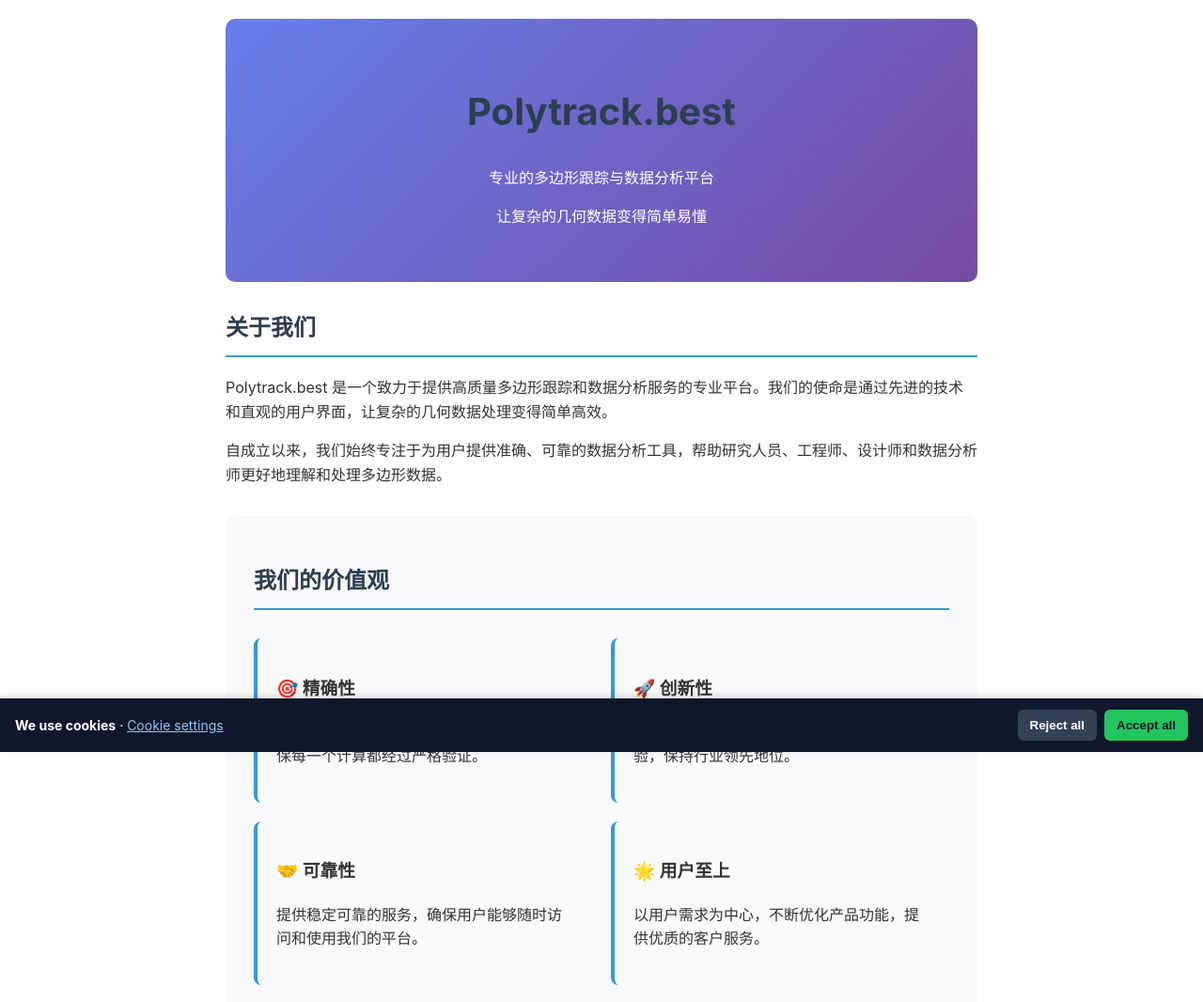
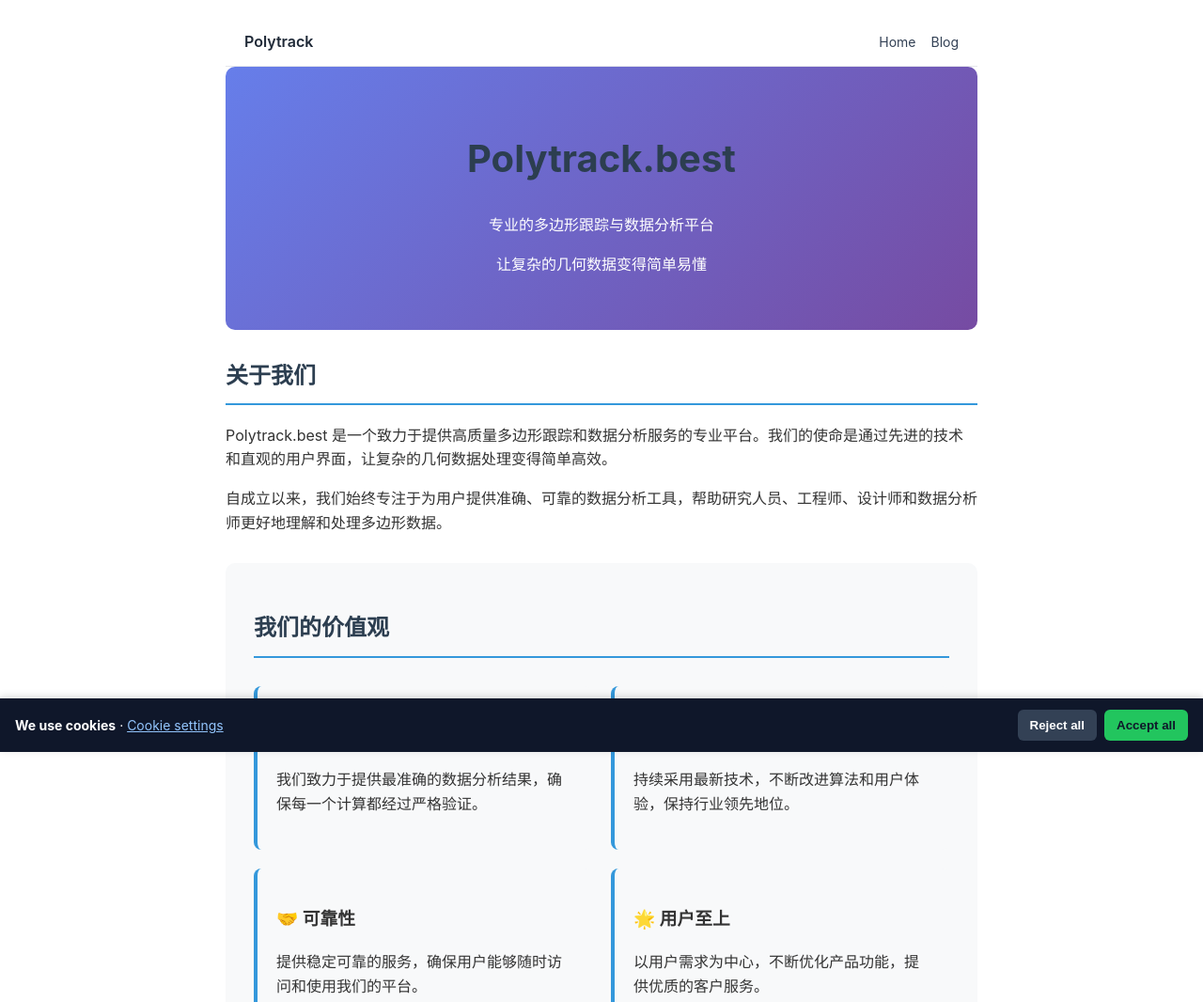
Before and after one commit to elng12/polytrack.best, a website: page about-us.html in a window 1280 px wide. Shown: the top 1066 px of the page at 94% size. Drawn offline with Linux system fonts and the light colour scheme.

Commit message:
feat(nav): add consistent top navigation (Home, Blog) to legal/about pages with relative links

```diff
--- a/about-us.html
+++ b/about-us.html
@@ -4,7 +4,7 @@
     <meta charset="UTF-8">
     <meta name="viewport" content="width=device-width, initial-scale=1.0">
     <title>关于我们 - Polytrack.best</title>
-    <link rel="canonical" href="https://polytrack.best/about-us.html" />
+    <link rel="canonical" href="https://polytrack.best/about-us" />
     <style>
         body {
             font-family: -apple-system, BlinkMacSystemFont, 'Segoe UI', Roboto, sans-serif;
@@ -100,6 +100,15 @@
     </style>
 </head>
 <body>
+  <div style="border-bottom:1px solid #e5e7eb;background:#ffffff;position:sticky;top:0;z-index:10;">
+    <div style="max-width:800px;margin:0 auto;padding:12px 20px;display:flex;align-items:center;justify-content:space-between;">
+      <a href="/" style="font-weight:600;color:#1f2937;text-decoration:none;">Polytrack</a>
+      <nav style="display:flex;gap:16px;font-size:14px;">
+        <a href="/" style="color:#334155;text-decoration:none;">Home</a>
+        <a href="/blog/" style="color:#334155;text-decoration:none;">Blog</a>
+      </nav>
+    </div>
+  </div>
     <div class="hero-section">
         <h1>Polytrack.best</h1>
         <p>专业的多边形跟踪与数据分析平台</p>
```
Also changed, not shown: legal-documents.html (+10 -1 lines), privacy-policy.html (+13 -2 lines), terms-of-service.html (+13 -2 lines).
